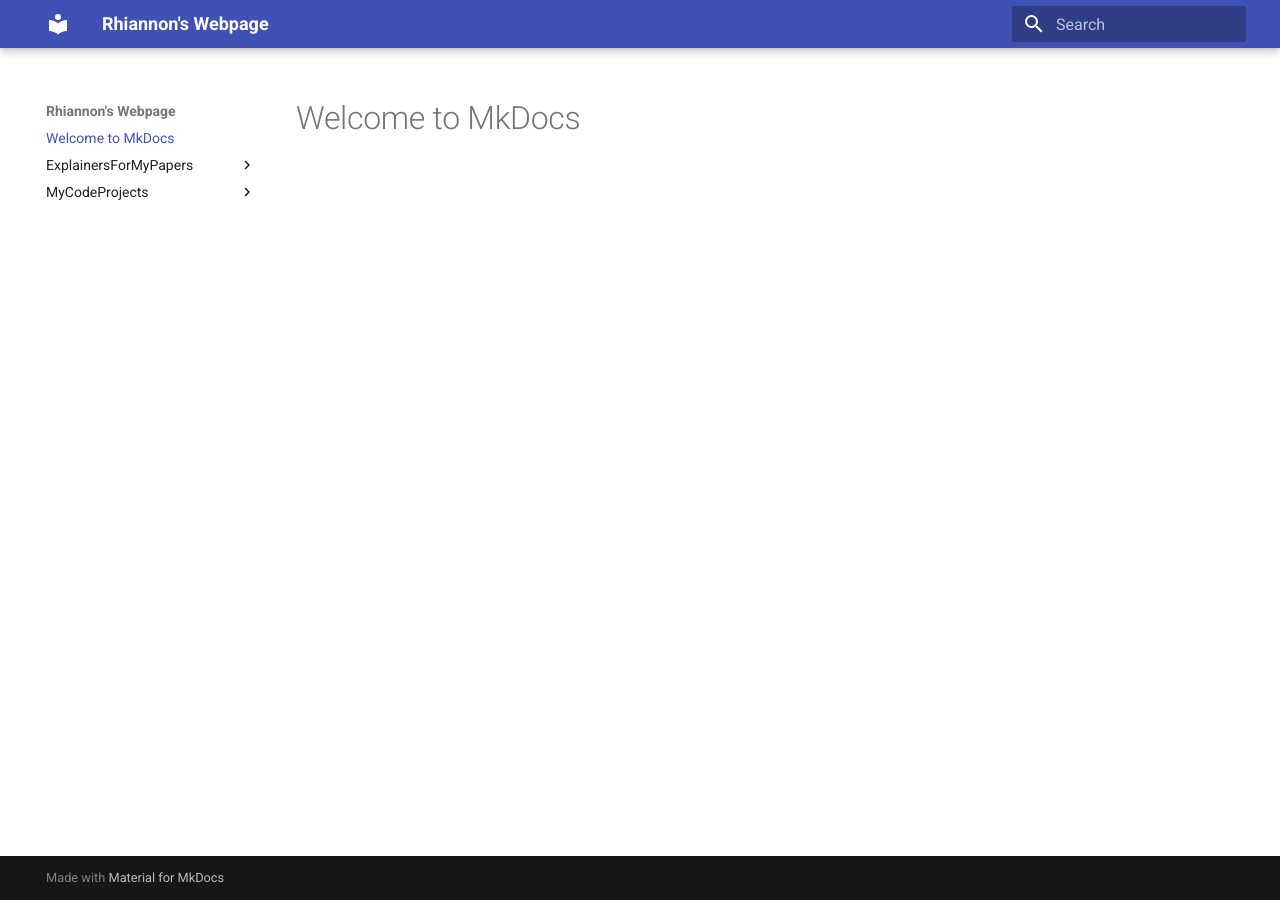
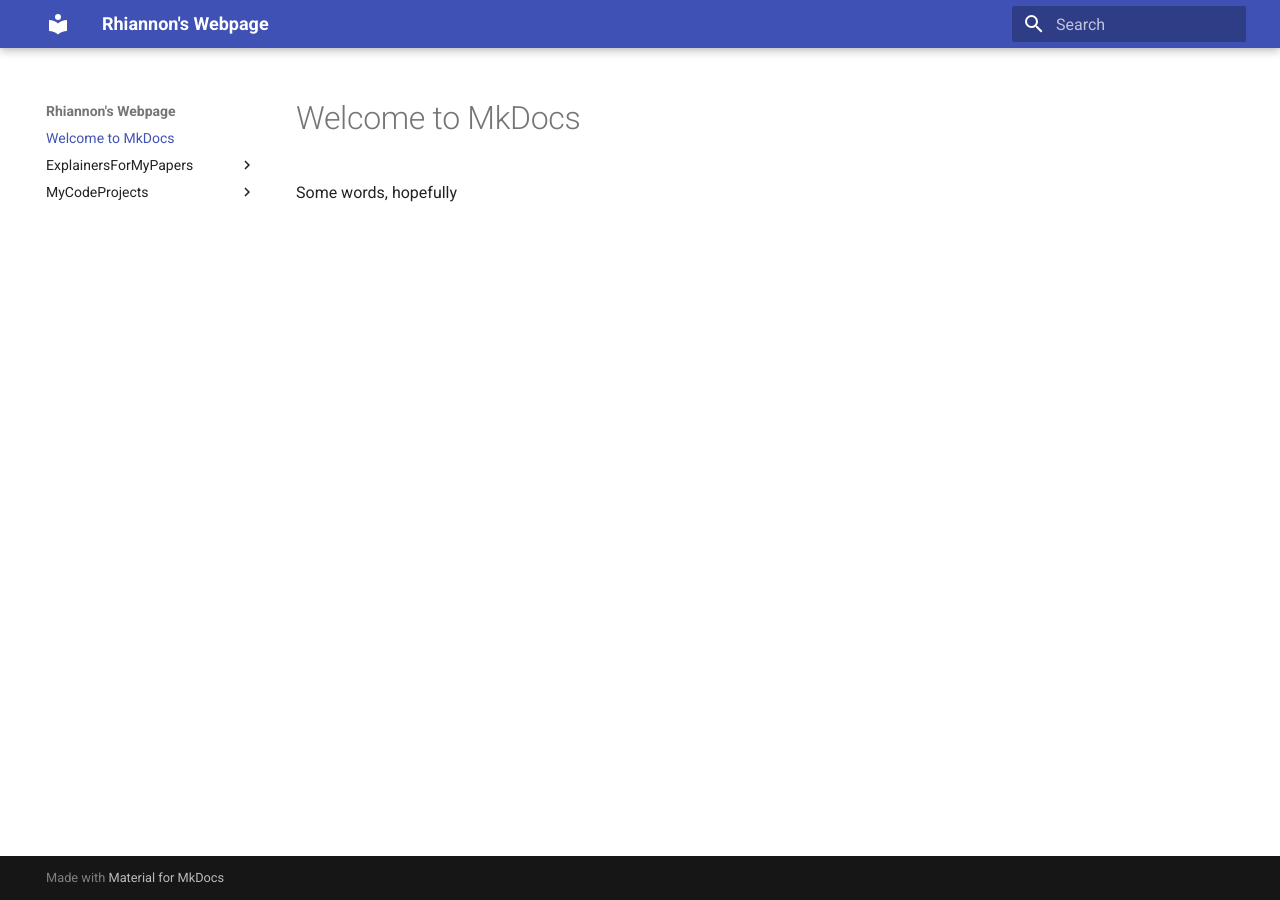
Before and after one commit to Rhiannon-Udall/rhiannon-udall.github.io, an MkDocs documentation site: the page built from docs/index.md, in a window 1280 px wide. Built offline with MkDocs 1.6.1 and Material for MkDocs 9.7.7, drawn with Linux system fonts in a browser that asks for light colours.

Commit message:
DOC: Basic content for an index.md

```diff
--- a/docs/index.md
+++ b/docs/index.md
@@ -1 +1,3 @@
 # Welcome to MkDocs
+
+Some words, hopefully
--- a/mkdocs.yml
+++ b/mkdocs.yml
@@ -2,3 +2,8 @@ site_name: Rhiannon's Webpage
 site_url: https://rhiannon-udall.github.io/
 theme:
   name: material
+  features:
+    navigation.tabs
+
+plugins:
+- search
```
